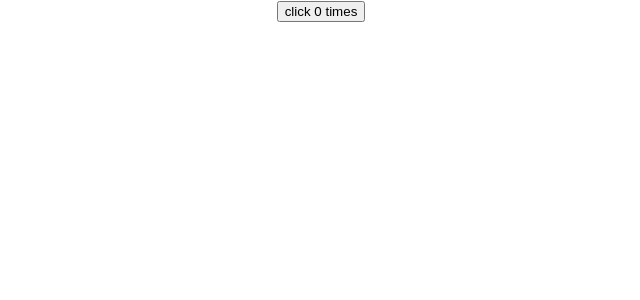
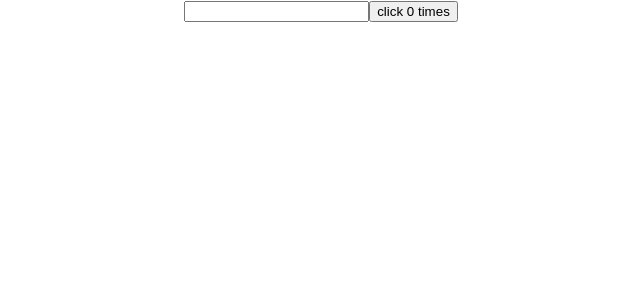
Before and after one commit to Sabieena/state-hook, a React (Create React App) app: page / in a window 1280 px wide. Shown: the top 300 px of the page, without its empty margins (319-959 px from the left). Built offline with nearby package versions, Linux system fonts and the light colour scheme.

Commit message:
conditionally run effects

```diff
--- a/src/App.js
+++ b/src/App.js
@@ -5,6 +5,7 @@ import Counter from './component/Counter';
 import ObjectHook from './component/ObjectHook';
 import StateArray from './component/StateArray';
 import HookEffect from './component/HookEffect';
+import HookEffectOne from './component/HookEffectOne';
 
 function App() {
   return (
@@ -13,7 +14,8 @@ function App() {
       {/* <Counter /> */}
       {/* <ObjectHook /> */}
       {/* <StateArray /> */}
-      <HookEffect />
+      {/* <HookEffect /> */}
+      <HookEffectOne />
     </div>
   );
 }
--- /dev/null
+++ b/src/component/HookEffectOne.js
@@ -0,0 +1,20 @@
+import React, {useState, useEffect} from 'react'
+
+function HookEffectOne() {
+    const[count, setCount] = useState(0)
+    const[name, setName] = useState('')
+
+    useEffect( () => {
+        console.log('useEffect - Updating document title')
+        document.title = `You clicked ${count} times`
+    }, [count])
+    return (
+        <div>
+            <input type = "text" value= {name} onChange= {e => setName(e.target.value)} />
+            <button onClick={() => setCount(count + 1 ) }>click {count} times</button>
+
+        </div>
+    )
+}
+
+export default HookEffectOne
```
